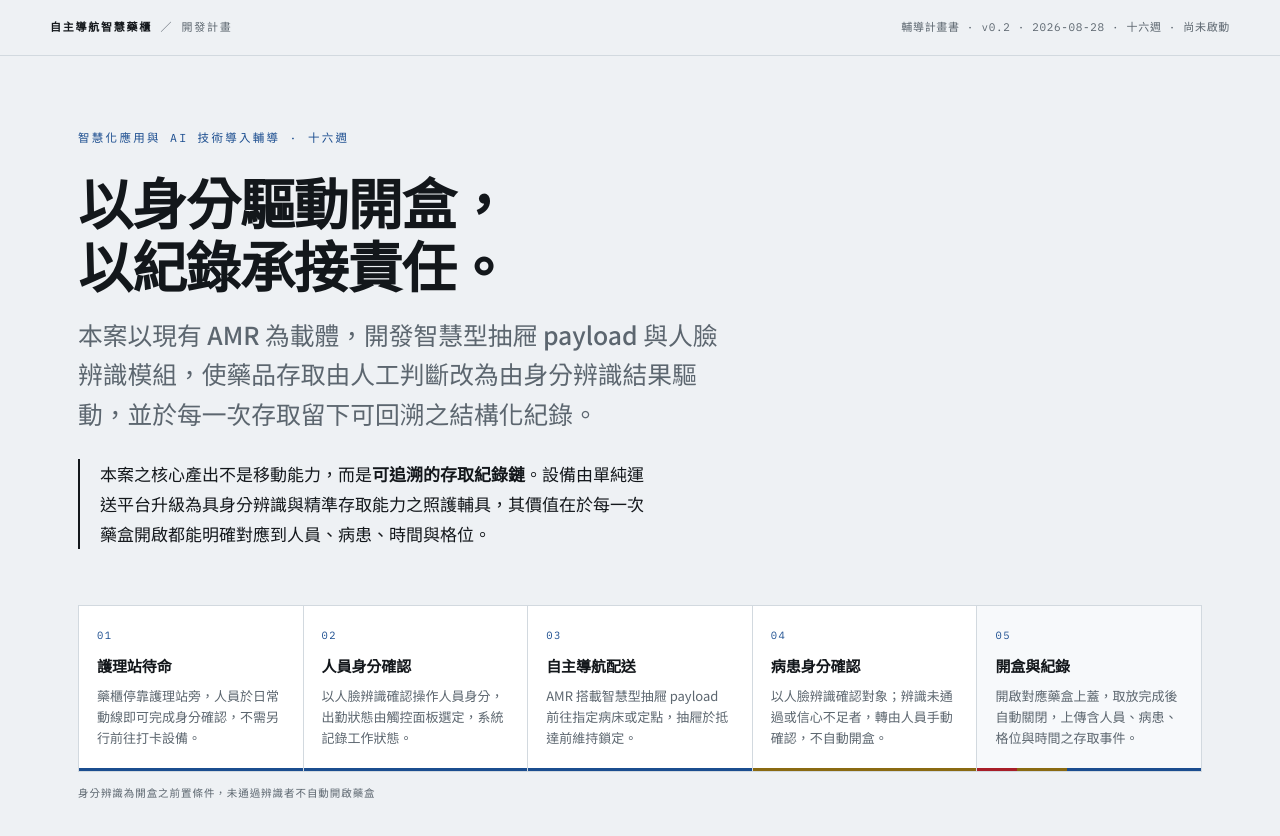
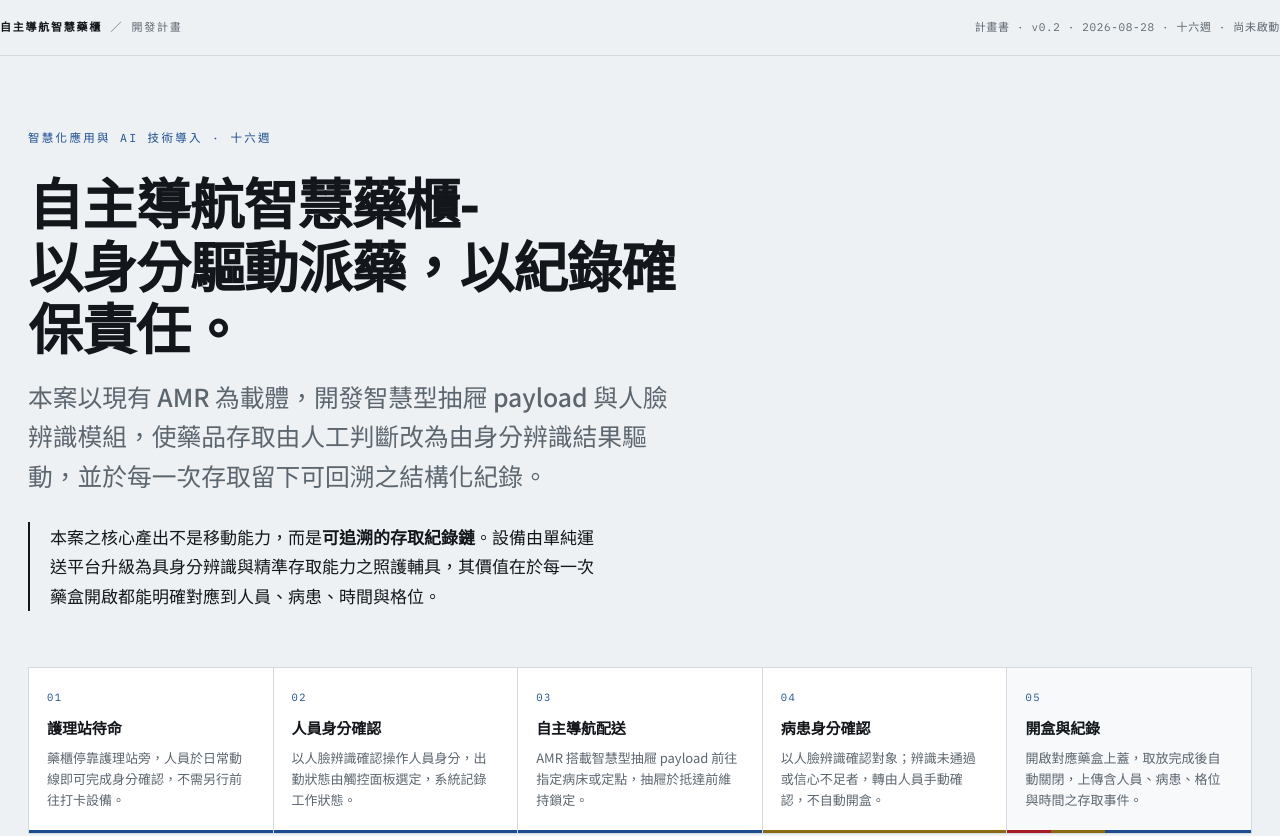
Before and after one commit to hachun12/host, a plain HTML site: page docs/ADC_PLUS.html in a window 1280 px wide. Shown: the top 836 px of the page. Drawn offline with Linux system fonts and the light colour scheme.

Commit message:
Retitle ADC_PLUS and widen its layout
Drop the 輔導 wording from the title, masthead and eyebrow, add the
subject name to the headline, and widen the content column to 1500px.
Sync the README table and document index to the new title.

Co-Authored-By: Claude Opus 5 (1M context) <noreply@anthropic.com>

```diff
--- a/docs/ADC_PLUS.html
+++ b/docs/ADC_PLUS.html
@@ -3,7 +3,7 @@
 <head>
 <meta charset="UTF-8">
 <meta name="viewport" content="width=device-width, initial-scale=1.0">
-<title>自主導航智慧藥櫃開發計畫 — 輔導計畫書 v0.2</title>
+<title>自主導航智慧藥櫃開發計畫</title>
 <link rel="preconnect" href="https://fonts.googleapis.com">
 <link rel="preconnect" href="https://fonts.gstatic.com" crossorigin>
 <link href="https://fonts.googleapis.com/css2?family=IBM+Plex+Mono:wght@400;500;600&family=Noto+Sans+TC:wght@400;500;700;900&display=swap" rel="stylesheet">
@@ -25,7 +25,7 @@
 html{scroll-behavior:smooth}
 @media (prefers-reduced-motion:reduce){html{scroll-behavior:auto}*{animation:none!important;transition:none!important}}
 body{margin:0;background:var(--lightbox);color:var(--ink);font-family:var(--sans);font-size:15.5px;line-height:1.75;-webkit-font-smoothing:antialiased}
-.wrap{max-width:1180px;margin:0 auto;padding:0 28px}
+.wrap{max-width:1500px;margin:0 auto;padding:0 28px}
 
 .masthead{border-bottom:1px solid var(--rule)}
 .mast-inner{display:flex;justify-content:space-between;align-items:baseline;gap:20px;padding:18px 0;flex-wrap:wrap}
@@ -183,14 +183,14 @@ h3{scroll-margin-top:20px}
 <header class="masthead">
   <div class="wrap mast-inner">
     <div class="mark"><b>自主導航智慧藥櫃</b> ／ 開發計畫</div>
-    <div class="meta">輔導計畫書 · v0.2 · 2026-08-28 · 十六週 · 尚未啟動</div>
+    <div class="meta">計畫書 · v0.2 · 2026-08-28 · 十六週 · 尚未啟動</div>
   </div>
 </header>
 
 <div class="wrap">
   <div class="hero">
-    <div class="eyebrow">智慧化應用與 AI 技術導入輔導 · 十六週</div>
-    <h1>以身分驅動開盒，<br>以紀錄承接責任。
+    <div class="eyebrow">智慧化應用與 AI 技術導入 · 十六週</div>
+    <h1>自主導航智慧藥櫃-<br>以身分驅動派藥，以紀錄確保責任。
       <em>本案以現有 AMR 為載體，開發智慧型抽屜 payload 與人臉辨識模組，使藥品存取由人工判斷改為由身分辨識結果驅動，並於每一次存取留下可回溯之結構化紀錄。</em>
     </h1>
     <p class="thesis">本案之核心產出不是移動能力，而是<strong>可追溯的存取紀錄鏈</strong>。設備由單純運送平台升級為具身分辨識與精準存取能力之照護輔具，其價值在於每一次藥盒開啟都能明確對應到人員、病患、時間與格位。</p>
```
Also changed, not shown: docs/index.html (+2 -2 lines), 1 other file.
